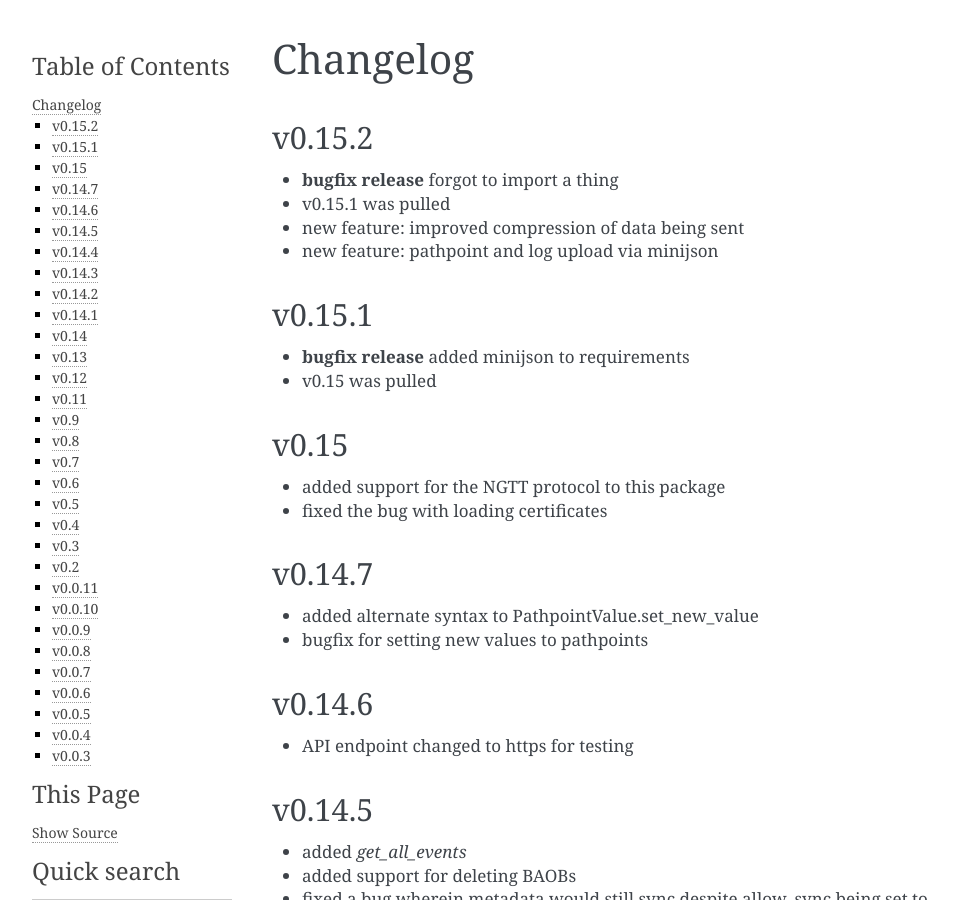
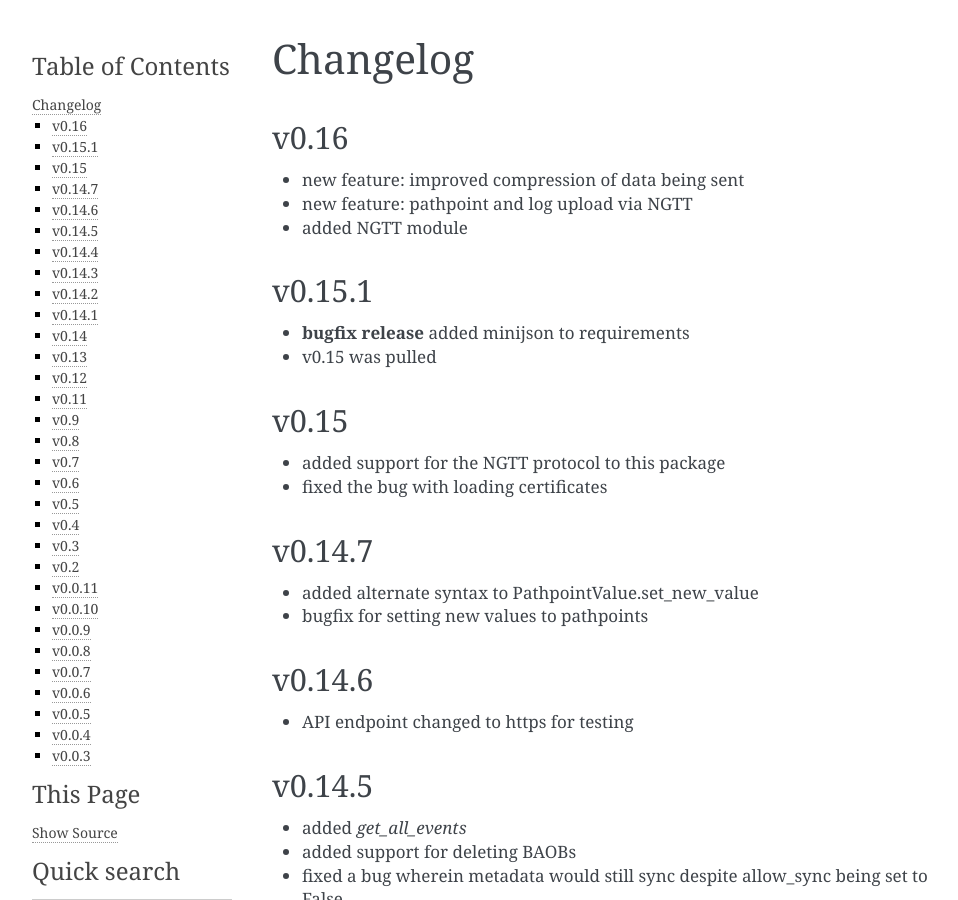
Before and after one commit to smok-serwis/smok-client, a Sphinx documentation site: the page built from docs/changelog.rst, in a window 1280 px wide and 900 px high. Shown: the whole window, without its empty margins (148-1106 px from the left). Built offline with Sphinx 7.4.7, drawn with Linux system fonts in a browser that asks for light colours.

Commit message:
change ver

```diff
--- a/docs/changelog.rst
+++ b/docs/changelog.rst
@@ -1,13 +1,12 @@
 Changelog
 =========
 
-v0.15.2
-~~~~~~~
+v0.16
+~~~~~
 
-* **bugfix release** forgot to import a thing
-* v0.15.1 was pulled
 * new feature: improved compression of data being sent
-* new feature: pathpoint and log upload via minijson
+* new feature: pathpoint and log upload via NGTT
+* added NGTT module
 
 v0.15.1
 ~~~~~~~
--- a/smok/__init__.py
+++ b/smok/__init__.py
@@ -1 +1 @@
-__version__ = '0.15.2a6'
+__version__ = '0.16b1'
```
Also changed, not shown: 1 other file.
